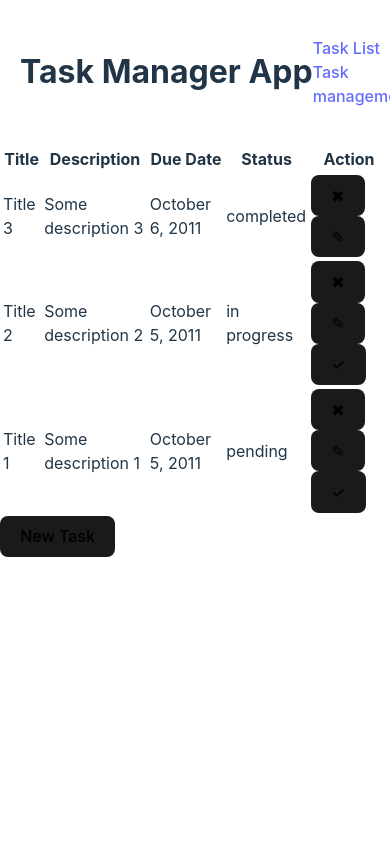
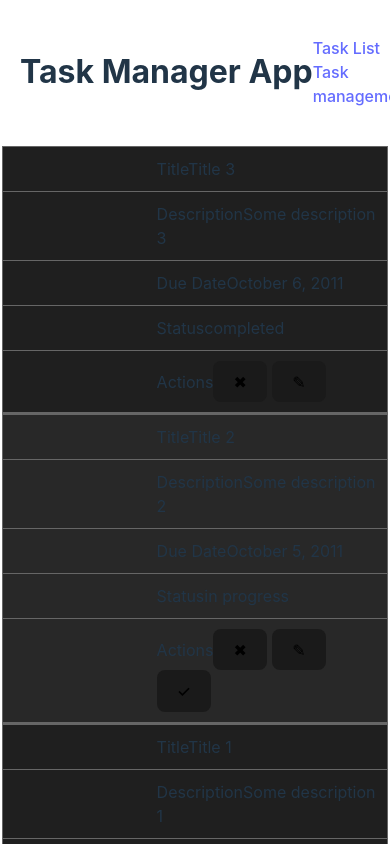
Before and after one commit to egel/vue3-task-manager-app, a Vue app: page /#/ in a window 390 px wide. Shown: the top 844 px of the page. Built offline with nearby package versions, Linux system fonts and the light colour scheme.

Commit message:
feat: add simple responsive table

```diff
--- a/src/pages/ListView.vue
+++ b/src/pages/ListView.vue
@@ -1,9 +1,16 @@
 /**
+ * best practces (outside of the given demo example)
+ *
  * TODO: extract th to separate component (DRY rule)
  * TODO: extract form to separate component (best practice to reuse it)
+ * TODO: I created simple table due to lack of time before send the final task.
+ *       To provide best user experiance while editing the rows in mobile view,
+ *       there would be few ways to achieve:
+ *       - create editable row so text is replaced with inputs and add save btn
+ *       - or pack edit form in dialog so the user does not need to scroll.
  */
 <template>
-  <table class="table table-striped table-bordered">
+  <table class="table" id="no-more-tables">
     <thead>
       <tr>
         <th @click="sort('title')">Title {{ sortArrow('title')}}</th>
@@ -16,11 +23,11 @@
 
     <tbody tag="tbody" name="list" is="vue:transition-group">
       <tr v-for="i in sortedList" :key="i.id">
-        <td>{{i.title}}</td>
-        <td>{{i.description}}</td>
-        <td>{{ formatDate(i.dueDate)}}</td>
-        <td>{{i.status}}</td>
-        <td>
+        <td data-title="Title">{{i.title}}</td>
+        <td data-title="Description">{{i.description}}</td>
+        <td data-title="Due Date">{{ formatDate(i.dueDate)}}</td>
+        <td data-title="Status">{{i.status}}</td>
+        <td data-title="Actions" class="action-buttons">
           <Button
             class="color-danger"
             @click="tasksStore.deleteTask(i.id)"
@@ -115,6 +122,112 @@
 .list-leave-to {
   opacity: 0;
   transform: translateX(30px);
+}
+
+
+/* responsive table */
+table {
+  width: 100%;
+}
+
+tr:nth-child(even) {
+  background: #1F1F1F
+}
+tr:nth-child(odd) {
+  background: #282828
+}
+
+th {
+  text-align: left;
+  padding: 10px;
+  background-color: #1c1c1c;
+}
+
+td {
+  min-width: 150px;
+  white-space: wrap;
+  vertical-align: top;
+  padding: 10px;
+}
+td.action-buttons {
+  min-width: 200px;
+}
+td.action-buttons button {
+  margin-right: 5px;
+}
+
+
+@media only screen and (max-width: 800px) {
+  /* Force table to not be like tables anymore */
+  #no-more-tables table,
+  #no-more-tables thead,
+  #no-more-tables tbody,
+  #no-more-tables th,
+  #no-more-tables td,
+  #no-more-tables tr {
+    display: block;
+  }
+
+  /* Hide table headers (but not display: none;, for accessibility) */
+  #no-more-tables thead tr {
+    position: absolute;
+    top: -9999px;
+    left: -9999px;
+  }
+
+  #no-more-tables tr {
+    border: 1px solid #666;
+    width: 100%;
+  }
+
+  #no-more-tables td {
+    /* Behave  like a "row" */
+    border: none;
+    border-bottom: 1px solid #666;
+    position: relative;
+    padding-left: 40%;
+    white-space: normal;
+    text-align:left;
+  }
+
+  #no-more-tables td:before {
+    /* Now like a table header */
+    position: absolute;
+    /* Top/left values mimic padding */
+    top: 6px;
+    left: 6px;
+    width: 45%;
+    padding-right: 10px;
+    white-space: nowrap;
+    text-align:left;
+    font-weight: bold;
+
+    button {
+      margin-bottom: 20px;
+    }
+  }
+
+  /* Label the data */
+  #no-more-tables td:before { content: attr(data-title); }
+
+  /* override for nice table output */
+  table {
+    width: 100% !important;
+  }
+
+  tr:nth-child(even) {
+    background: #282828
+  }
+  tr:nth-child(odd) {
+    background: #1F1F1F
+  }
+
+  td {
+    min-height: 40px;
+  }
+  td button {
+    margin-right: 10px;
+  }
 }
 </style>
 
```
